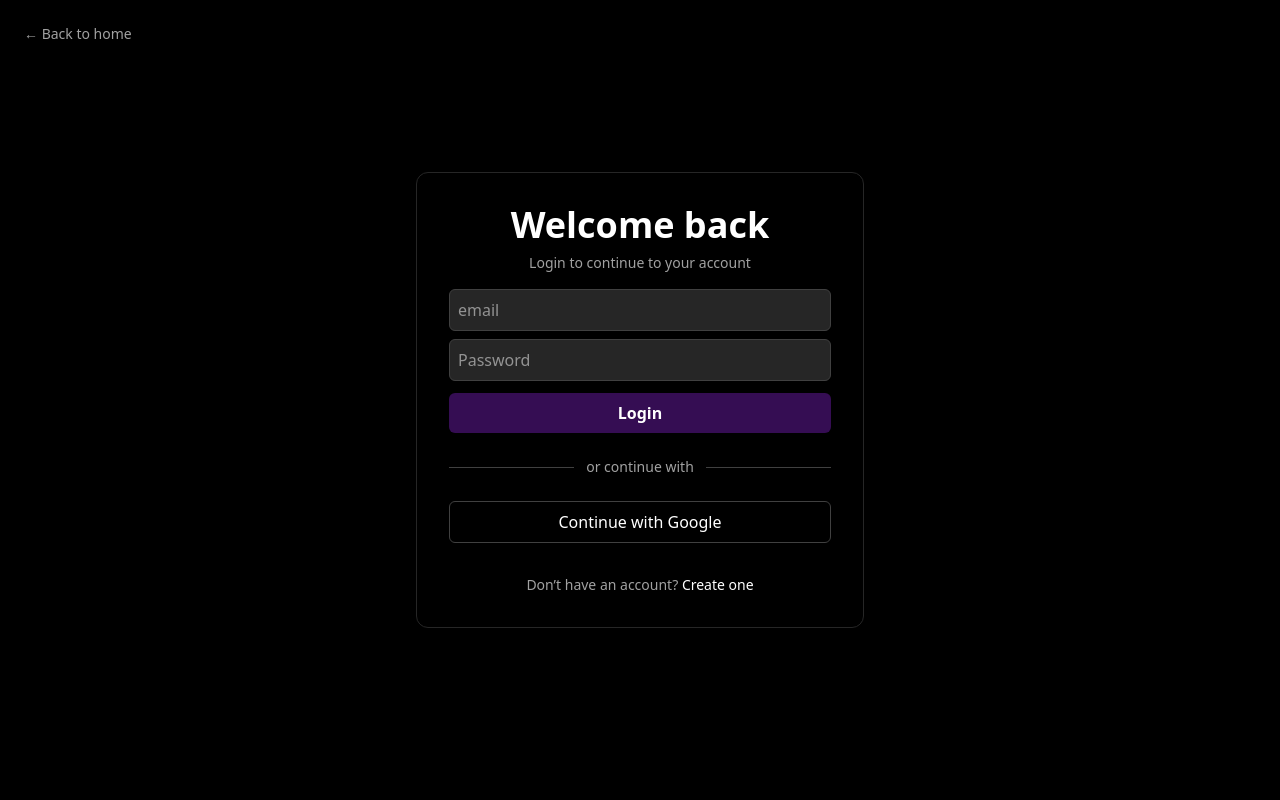
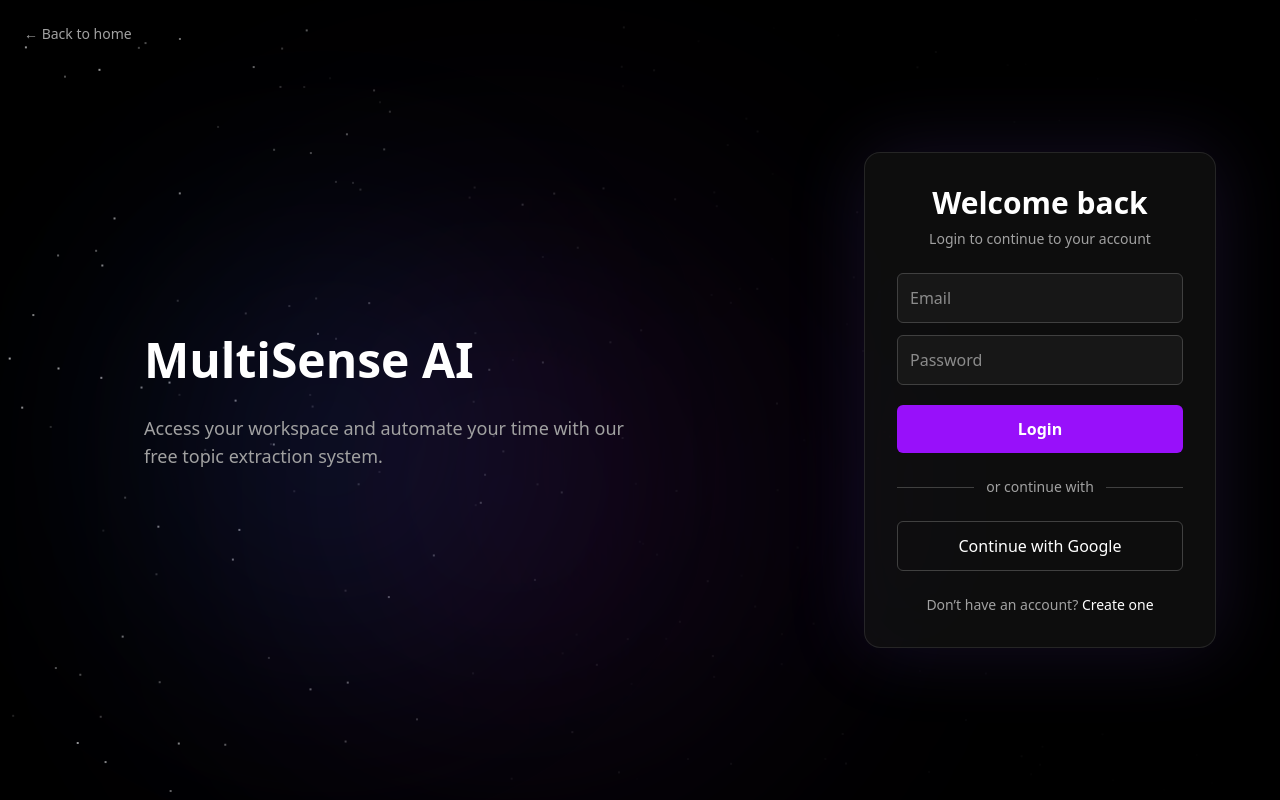
Before and after one commit to Lobosanplay/Intelligent-text-analysis-page, a React (Vite) app: page /auth/login in a window 1280 px wide. Built offline with nearby package versions, Linux system fonts and the light colour scheme; no server answers.

Commit message:
fix: adding a better layour to login and register.

```diff
--- /dev/null
+++ b/src/pages/auth/components/AuthBackground.tsx
@@ -0,0 +1,79 @@
+import { useRef } from "react";
+import { gsap } from "gsap";
+import { useGSAP } from "@gsap/react";
+
+export default function AuthBackground() {
+  const isMobile = typeof window !== "undefined" && window.innerWidth < 1024;
+  const containerRef = useRef<HTMLDivElement | null>(null);
+
+  const STAR_COUNT = isMobile ? 25 : 250;
+
+  useGSAP(() => {
+    const orbs = gsap.utils.toArray<HTMLElement>(".auth-orb");
+    const driftX = gsap.utils.random(-80, 80);
+    const driftY = gsap.utils.random(-60, 60);
+
+    orbs.forEach((orb) => {
+      gsap.to(orb, {
+        x: driftX,
+        y: driftY,
+        duration: "random(12, 25)",
+        ease: "sine.inOut",
+        repeat: -1,
+        yoyo: true,
+      });
+    });
+  }, []);
+
+  useGSAP(() => {
+    const stars = gsap.utils.toArray<HTMLElement>(".auth-star");
+
+    stars.forEach((star) => {
+      const driftX = gsap.utils.random(-180, 180);
+      const driftY = gsap.utils.random(-160, 160);
+
+      gsap.to(star, {
+        x: driftX,
+        y: driftY,
+        opacity: gsap.utils.random(0.4, 1),
+        duration: gsap.utils.random(12, 18),
+        ease: "power1.inOut",
+        repeat: -1,
+        yoyo: true,
+      });
+    });
+  });
+
+  return (
+    <div ref={containerRef} className="absolute inset-1 overflow-hidden">
+      <div
+        className={`
+          absolute top-0 h-full overflow-hidden
+          ${isMobile ? "w-full" : "left-0 w-full"}
+        `}
+      >
+        <div
+          className={`auth-orb absolute top-[20%] left-full w-72 h-72 bg-purple-500/50 ${isMobile ? "blur-[60px]" : "blur-[120px]"} opacity-80 mix-blend-screen rounded-full`}
+        />
+        <div className="auth-orb absolute top-[50%] left-[60%] w-64 h-64 bg-blue-500/30 blur-[110px] rounded-full" />
+        <div className="auth-orb absolute bottom-[20%] left-[40%] w-80 h-80 bg-pink-500/20 blur-[130px] rounded-full" />
+
+        <div className="absolute inset-0 bg-linear-to-r from-transparent via-transparent to-black/90" />
+
+        {[...Array(STAR_COUNT)].map((_, i) => (
+          <div
+            key={i}
+            className="auth-star absolute z-0 size-0.5 blur-10 bg-white rounded-full"
+            style={{
+              top: `${Math.random() * 100}%`,
+              left: `${Math.random() * 100}%`,
+              opacity: Math.random(),
+            }}
+          />
+        ))}
+
+        <div className="absolute inset-0 bg-linear-to-l from-black via-black/90 to-transparent" />
+      </div>
+    </div>
+  );
+}
--- /dev/null
+++ b/src/pages/auth/components/AuthLayout.tsx
@@ -0,0 +1,58 @@
+import { type ReactNode, useRef } from "react";
+import AuthBackground from "./AuthBackground";
+import { useGSAP } from "@gsap/react";
+import { gsap } from "gsap";
+import { Link } from "react-router-dom";
+
+type Props = {
+  children: ReactNode;
+  title: string;
+  subtitle: string;
+};
+
+export default function AuthLayout({ children, title, subtitle }: Props) {
+  const textRef = useRef<HTMLDivElement | null>(null);
+
+  useGSAP(() => {
+    gsap.fromTo(
+      textRef.current?.children || [],
+      { opacity: 0, y: 40 },
+      {
+        opacity: 1,
+        y: 0,
+        stagger: 0.1,
+        duration: 1,
+        ease: "power3.out",
+      },
+    );
+  }, []);
+
+  return (
+    <section className="relative min-h-screen bg-black overflow-hidden">
+      <AuthBackground />
+      <Link
+        to="/"
+        className="absolute top-6 left-6 z-500 text-sm text-neutral-400 hover:text-white transition"
+      >
+        ← Back to home
+      </Link>
+      <div className="relative z-10 grid grid-cols-2 lg:grid-cols-8 min-h-screen">
+        <div className="flex col-span-5 items-center justify-center px-6">
+          <div ref={textRef} className="max-w-lg z-20 text-center lg:text-left">
+            <h1 className="text-5xl font-bold text-white leading-tight">
+              {title}
+            </h1>
+
+            <p className="mt-6 text-neutral-400 text-lg">{subtitle}</p>
+          </div>
+        </div>
+
+        <div className="absolute left-[20%] top-[30%] w-125 h-125 bg-purple-500/20 blur-[140px] rounded-full opacity-60" />
+        <div className="absolute left-[10%] bottom-[20%] w-100 h-100 bg-blue-500/20 blur-[120px] rounded-full opacity-50" />
+        <div className="relative z-10 col-span-3 flex items-center justify-center px-6 lg:px-16">
+          <div className="w-full max-w-md">{children}</div>
+        </div>
+      </div>
+    </section>
+  );
+}
--- a/src/pages/auth/login/Login.tsx
+++ b/src/pages/auth/login/Login.tsx
@@ -4,6 +4,7 @@ import { useForm, type SubmitHandler } from "react-hook-form";
 import { useAuth } from "../../../shared/hooks/useAuth";
 import { zodResolver } from "@hookform/resolvers/zod";
 import { useState } from "react";
+import AuthLayout from "../components/AuthLayout";
 
 const loginFormSchema = z.object({
   email: z.email(),
@@ -47,46 +48,43 @@ export default function Login() {
   };
 
   return (
-    <section className="min-h-screen bg-black flex items-center justify-center">
-      <Link
-        to="/"
-        className="absolute top-6 left-6 text-sm text-neutral-400 hover:text-white transition"
+    <AuthLayout
+      title="MultiSense AI"
+      subtitle="Access your workspace and automate your time with our free topic extraction system."
     >
-        ← Back to home
-      </Link>
-      <div className="w-full max-w-md border border-neutral-800 rounded-xl p-8 shadow-xl">
-        <div className="mb-4 text-center">
-          <h2 className="text-3xl md:text-4xl font-bold text-white">
-            Welcome back
-          </h2>
+      <div className="bg-white/5 backdrop-blur-2xl border border-white/10 shadow-[0_0_80px_rgba(139,92,246,0.15)] p-8 rounded-2xl flex flex-col">
+        <div className="mb-6 text-center">
+          <h2 className="text-3xl font-bold text-white">Welcome back</h2>
           <p className="text-neutral-400 mt-2 text-sm">
             Login to continue to your account
           </p>
         </div>
 
-        <form onSubmit={handleSubmit(onSubmit)} className="flex flex-col gap-2">
+        <form onSubmit={handleSubmit(onSubmit)} className="flex flex-col gap-3">
           <input
             type="text"
             {...register("email")}
-            placeholder="email"
-            className="w-full p-2 bg-neutral-800 text-white rounded-md border border-neutral-700 focus:outline-none focus:ring-2 focus:ring-white/20 transition"
+            placeholder="Email"
+            className="w-full p-3 bg-neutral-900 text-white rounded-md border border-neutral-700 focus:outline-none focus:ring-2 focus:ring-purple-500/40"
           />
 
           <input
             type="password"
             {...register("password")}
             placeholder="Password"
-            className="w-full p-2 bg-neutral-800 text-white rounded-md border border-neutral-700 focus:outline-none focus:ring-2 focus:ring-white/20 transition"
+            className="w-full p-3 bg-neutral-900 text-white rounded-md border border-neutral-700 focus:outline-none focus:ring-2 focus:ring-purple-500/40"
           />
+
           {errors.password && (
-            <div className="text-red-300 text-sm mt-2 font-medium bg-black px-3 py-2 rounded-sm border border-red-500">
+            <div className="text-red-300 text-sm bg-black px-3 py-2 rounded border border-red-500">
               {errors.password.message}
             </div>
           )}
+
           <button
             disabled={isLoading}
             type="submit"
-            className={`${isLoading ? "cursor-not-allowed" : "cursor-pointer"}  mt-1 w-full bg-purple-900/60 text-white font-semibold py-2 rounded-md hover:bg-purple-900 transition`}
+            className="mt-2 w-full bg-purple-600 hover:bg-purple-500 transition text-white py-3 rounded-md font-semibold"
           >
             {isLoading ? "Validando..." : "Login"}
           </button>
@@ -98,16 +96,14 @@ export default function Login() {
           <div className="flex-1 h-px bg-neutral-700" />
         </div>
 
-        <div className="flex flex-col gap-3">
         <button
           disabled
-            className="w-full cursor-not-allowed border border-neutral-700 text-white py-2 rounded-md hover:bg-neutral-800 transition"
+          className="w-full border border-neutral-700 text-white py-3 rounded-md hover:bg-neutral-800 transition"
         >
           Continue with Google
         </button>
-        </div>
 
-        <p className="text-center text-neutral-400 text-sm mt-8">
+        <p className="text-center text-neutral-400 text-sm mt-6">
           Don’t have an account?{" "}
           <Link
             to="/auth/register"
@@ -117,6 +113,6 @@ export default function Login() {
           </Link>
         </p>
       </div>
-    </section>
+    </AuthLayout>
   );
 }
--- a/src/routes.tsx
+++ b/src/routes.tsx
@@ -42,10 +42,6 @@ const routes = [
               { path: ":chatId", element: <ChatPage /> },
             ],
           },
-          {
-            path: "folders",
-            element: <div>Folders</div>,
-          },
         ],
       },
     ],
```
Also changed, not shown: src/pages/auth/register/Register.tsx (+28 -30 lines). Lines whose indentation alone changed are shown as unchanged.
